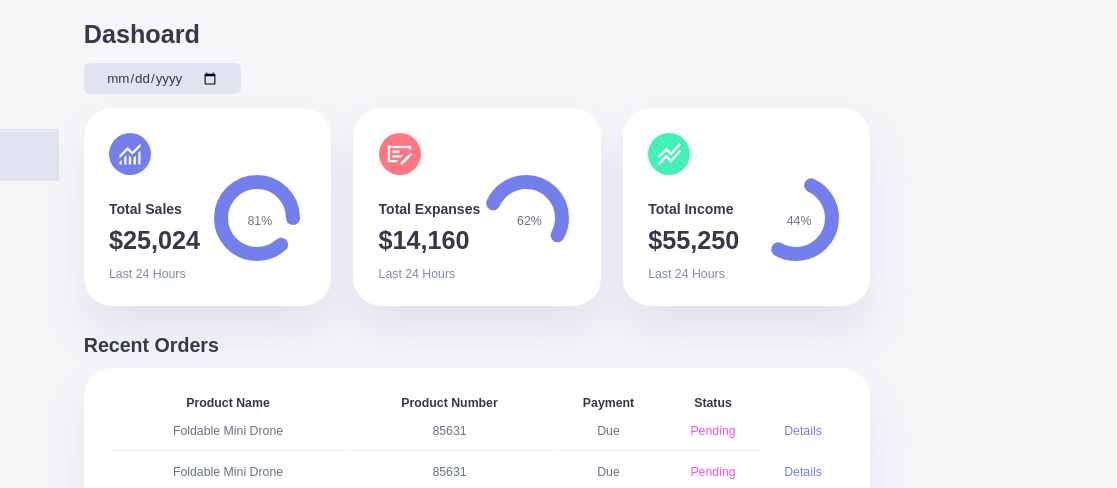
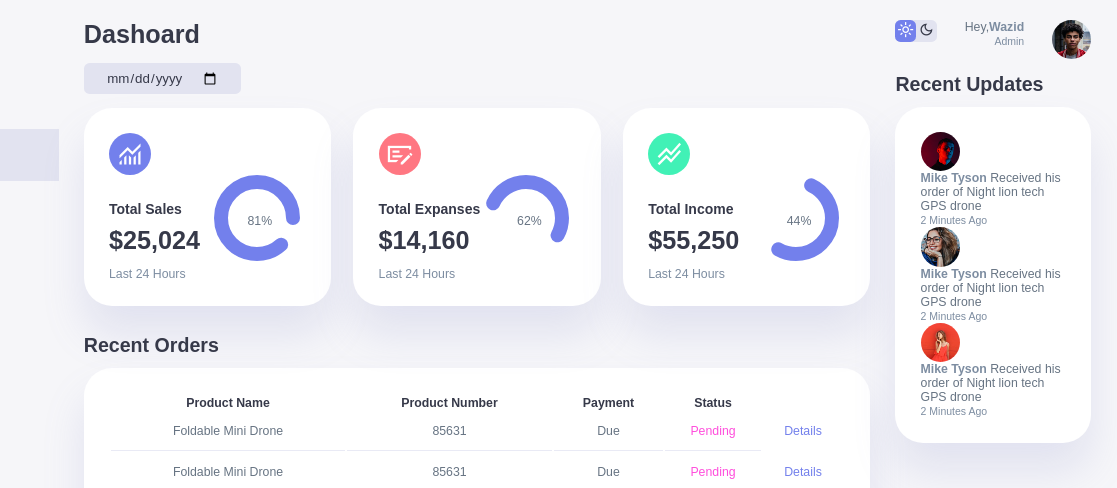
Before and after one commit to Wazid-Hossain/Admin-Dashboard-Using-JS, a plain HTML site: page index.html in a window 1280 px wide. Shown: the top 488 px of the page, 163-1280 px from the left. Drawn offline with nearby package versions, Linux system fonts and the light colour scheme.

Commit message:
Admin section fix and start recent update sections

```diff
--- a/index.html
+++ b/index.html
@@ -81,6 +81,8 @@
         <div class="date">
             <input type="date">
         </div>
+
+        <!-- ================Start OF MAIN SECTION============ -->
         <!-- INSIGHTS START -->
         <div class="insights">
             <!-- Sales Started -->
@@ -151,7 +153,7 @@
 
         </div>
         <!-- End of Insights -->
-
+        <!-- ================MAIN SECTION============ -->
         <div class="recent-orders">
             <h2>Recent Orders</h2>
             <table>
@@ -193,7 +195,7 @@
                         <td class="warning">Pending</td>
                         <td class="primary">Details</td>
                     </tr>
-                    <tr>
+                        <tr>
                         <td>Foldable Mini Drone</td>
                         <td>85631</td>
                         <td>Due</td>
@@ -205,7 +207,75 @@
             <a href="#">Show All</a>
         </div>
     </main>
-    <link rel="stylesheet" href="main.js">
+    <!-- ================END OF MAIN SECTION============ -->
+
+<div class="right">
+    <div class="top">
+        <button id="manu-btn">
+            <span class="material-symbols-sharp">
+                menu
+                </span>
+        </button>
+        <div class="theme-toggle">
+            <span class="material-symbols-sharp active">light_mode</span>
+            <span class="material-symbols-sharp">dark_mode</span>
+
+        </div>
+        <div class="profile">
+            <div class="info">
+                <p>Hey,<b>Wazid</b></p>
+                <small class="text-muted">Admin</small>
+            </div>
+            <div class="profile-photo">
+                <img src="images/profile-1.jpg">
+            </div>
+        </div>
+    </div>
+    <!-- -----end of top------ -->
+    <div class="recent-updates">
+        <h2>Recent Updates</h2>
+        <div class="updates">
+        <div class="update">
+            <div class="update">
+                <div class="profile-photo">
+                    <img src="images/profile-2.jpg">
+                </div>
+                <div class="message">
+                    <p><b>Mike Tyson</b> Received his order of Night lion tech GPS drone</p>
+                    <small class="text-muted">2 Minutes Ago</small>
+                </div>
+            </div>
+            </div>
+        <div class="update">
+            <div class="update">
+                <div class="profile-photo">
+                    <img src="images/profile-3.jpg">
+                </div>
+                <div class="message">
+                    <p><b>Mike Tyson</b> Received his order of Night lion tech GPS drone</p>
+                    <small class="text-muted">2 Minutes Ago</small>
+                </div>
+            </div>
+        </div>
+
+        <div class="update">
+            <div class="update">
+                <div class="profile-photo">
+                    <img src="images/profile-4.jpg">
+                </div>
+                <div class="message">
+                    <p><b>Mike Tyson</b> Received his order of Night lion tech GPS drone</p>
+                    <small class="text-muted">2 Minutes Ago</small>
+                </div>
+            </div>
+        </div>
+        </div>
+        </div>
+        </div>
+
+</div>
+
+    </div>
 </body>
 
 </html>
--- a/style.css
+++ b/style.css
@@ -356,3 +356,63 @@ main .recent-orders a{
     margin: 1rem auto;
     color: var(--clr-primary);
 }
+
+/* Right Section */
+
+.right{
+    margin-top: 1.4rem;
+}
+.right .top{
+    display: flex;
+    justify-content: end;
+    gap: 2rem;
+}
+
+.right .top button{
+    display: none;
+}
+.right .theme-toggle{
+    background: var(--clr-light);
+    display: flex;
+    justify-content: space-between;
+    align-items: center;
+    height: 1.6rem;
+    width: 4.2rem;
+    cursor: pointer;
+    border-radius: var(--border-radius-1);
+}
+.right .theme-toggle span{
+    font-size: 1.2rem;
+    width: 50%;
+    height: 100%;
+    display: flex;
+    align-items: center;
+    justify-content: center;
+}
+
+.right .theme-toggle span.active{
+    background: var(--clr-primary);
+    color: white;
+    border-radius: var(--border-radius-1);
+}
+
+.right .top .profile{
+    display: flex;
+    gap: 2rem;
+    text-align: right;
+}
+
+.right .recent-updates{
+    margin-top: 1rem;
+}
+
+.right .recent-updates h2{
+    margin-bottom: 0.8rem;
+}
+.right .recent-updates .updates{
+    background: var(--clr-white);
+    padding: var(--card-padding);
+    border-radius: var(--card-border-radius);
+    box-shadow: var(--box-shadow);
+    transition: all 300ms ease;
+}
```
